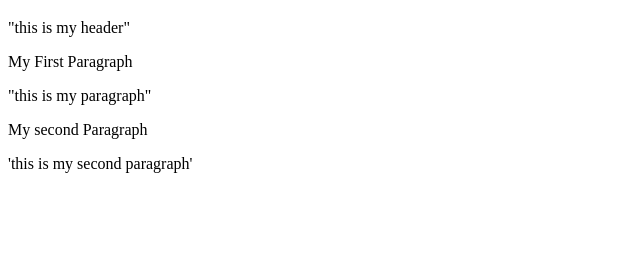
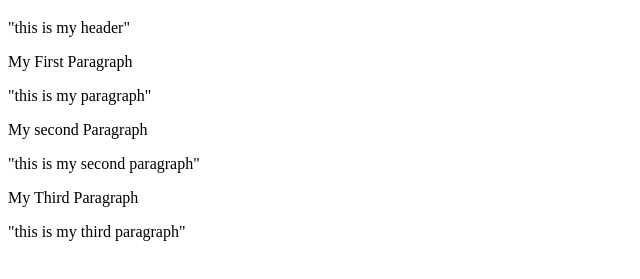
Before and after one commit to tnguyen4780/my-new-repo, a plain HTML site: page index.html in a window 1280 px wide. Shown: the part 61-340 px from the top of the page, without its empty margins (0-640 px from the left). Drawn offline with Linux system fonts and the light colour scheme.

Commit message:
Update index.html

```diff
--- a/index.html
+++ b/index.html
@@ -3,6 +3,9 @@
     <body>
         <h1>My First Project</h1> "this is my header"
         <p>My First Paragraph</p> "this is my paragraph"
-        <p>My second Paragraph</p> 'this is my second paragraph'
+        <p>My second Paragraph</p> "this is my second paragraph"
+        <p>My Third Paragraph</p> "this is my third paragraph"
+
+
     </body>
 </html>
```
